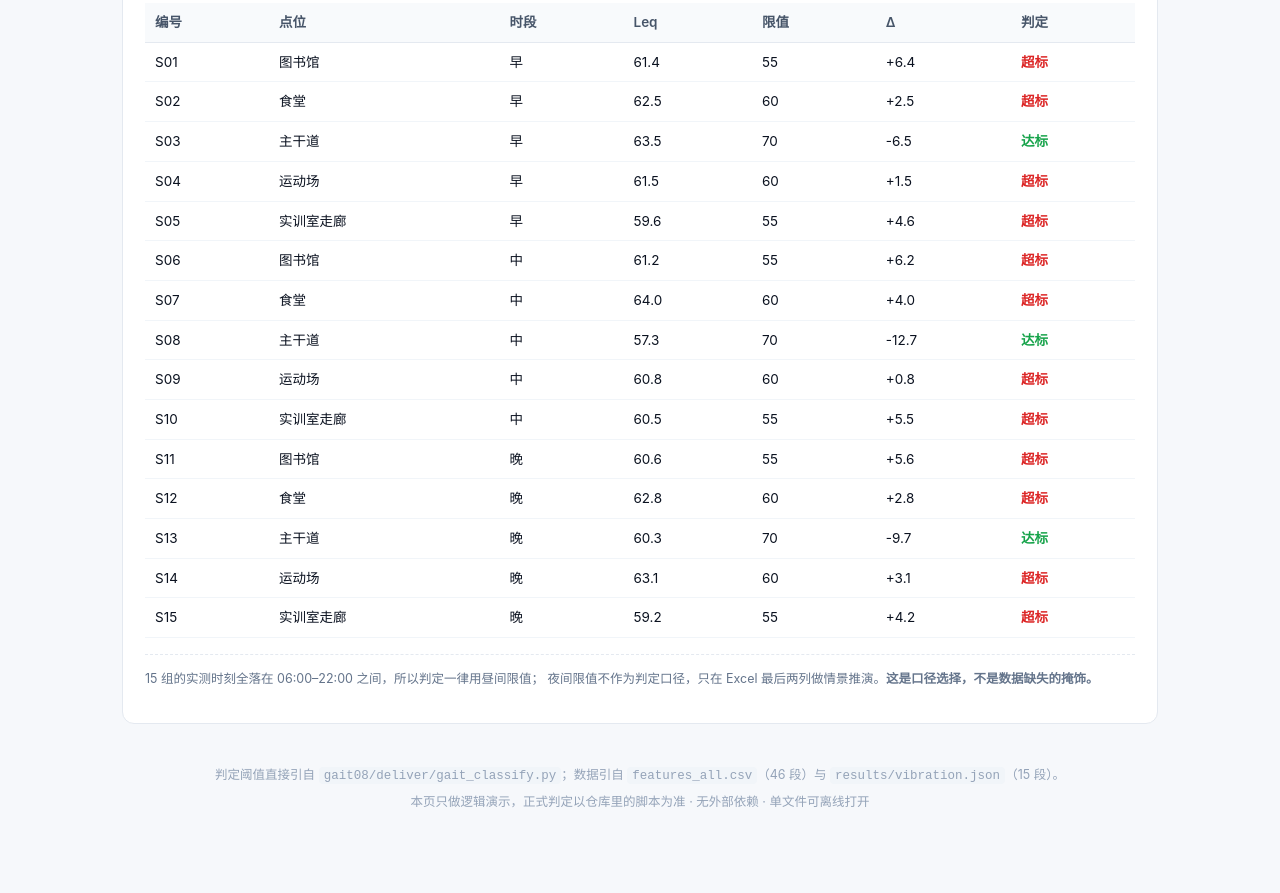
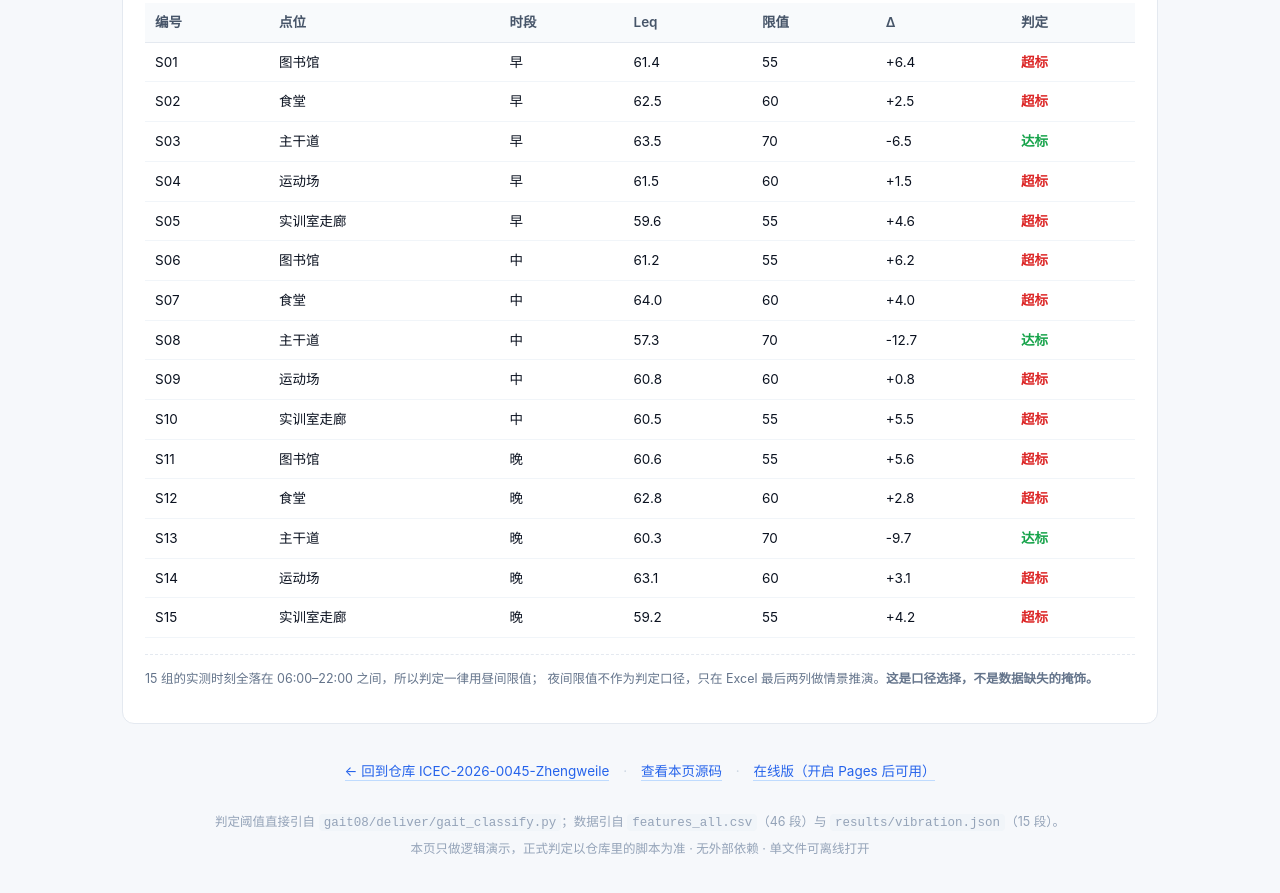
Before and after one commit to Letoios/ICEC-2026-0045-Zhengweile, a plain HTML site: page demo/index.html in a window 1280 px wide. Shown: the part 1007-1900 px from the top of the page. Drawn offline with Linux system fonts and the light colour scheme.

```diff
--- a/demo/index.html
+++ b/demo/index.html
@@ -99,7 +99,11 @@
   .ruler .lab{position:absolute;top:62px;font-size:11.5px;color:var(--sub);
               transform:translateX(-50%);white-space:nowrap}
 
-  .foot{color:#94a3b8;font-size:12.5px;text-align:center;margin-top:38px;line-height:2}
+  .foot{color:#94a3b8;font-size:12.5px;text-align:center;margin-top:26px;line-height:2}
+  .links{text-align:center;margin-top:36px;font-size:13.5px}
+  .links .lk{color:var(--blue);text-decoration:none;border-bottom:1px solid #bfdbfe;padding-bottom:1px}
+  .links .lk:hover{border-bottom-color:var(--blue);background:#eff6ff}
+  .links .sep{color:#cbd5e1;margin:0 10px}
   code{background:#f1f5f9;padding:1.5px 5px;border-radius:4px;font-size:12.5px}
   .badge{display:inline-block;font-size:11.5px;padding:2px 9px;border-radius:999px;
          background:#eff6ff;color:#1d4ed8;margin-left:8px;vertical-align:middle;font-weight:600}
@@ -317,6 +321,14 @@
         更正写在 <code>docs/振动通道.md</code> 的「一处我必须更正的地方」。
       </p>
     </div>
+  </div>
+
+  <div class="links">
+    <a class="lk" href="https://github.com/Letoios/ICEC-2026-0045-Zhengweile">← 回到仓库 ICEC-2026-0045-Zhengweile</a>
+    <span class="sep">·</span>
+    <a class="lk" href="https://github.com/Letoios/ICEC-2026-0045-Zhengweile/blob/main/demo/index.html">查看本页源码</a>
+    <span class="sep">·</span>
+    <a class="lk" href="https://letoios.github.io/ICEC-2026-0045-Zhengweile/demo/">在线版（开启 Pages 后可用）</a>
   </div>
 
   <div class="foot">
```
